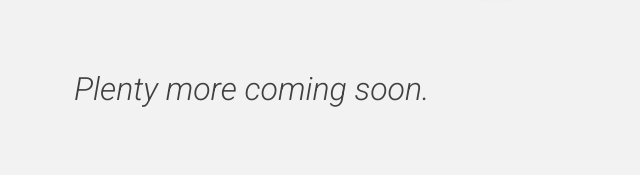
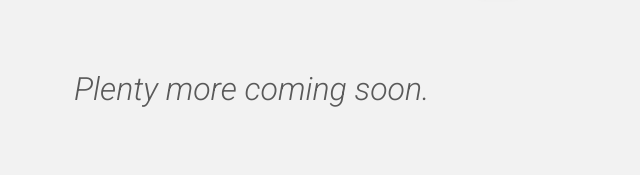
Before and after one commit to flomerboy/flomerboy.github.io, a plain HTML site: page index.html in a window 1280 px wide. Shown: the part 384-559 px from the top of the page, 142-782 px from the left. Drawn offline with nearby package versions, Linux system fonts and the light colour scheme.

Commit message:
the best css around

```diff
--- a/browser.css
+++ b/browser.css
@@ -9,6 +9,7 @@
 }
 
 /*Some exciting information*/
+
 h1 {
 	padding-top: 2em;
 	padding-left: 2em;
@@ -29,7 +30,7 @@
 	font-weight: 300;
 	font-style: italic;
 	font-size: 2em;
-	color: #404040;
+	color: #595959;
 }
 
 
--- a/iPhone.css
+++ b/iPhone.css
@@ -30,7 +30,7 @@
 	font-weight: 300;
 	font-style: italic;
 	font-size: 2em;
-	color: #404040;
+	color: #595959;
 }
 
 a {
```
